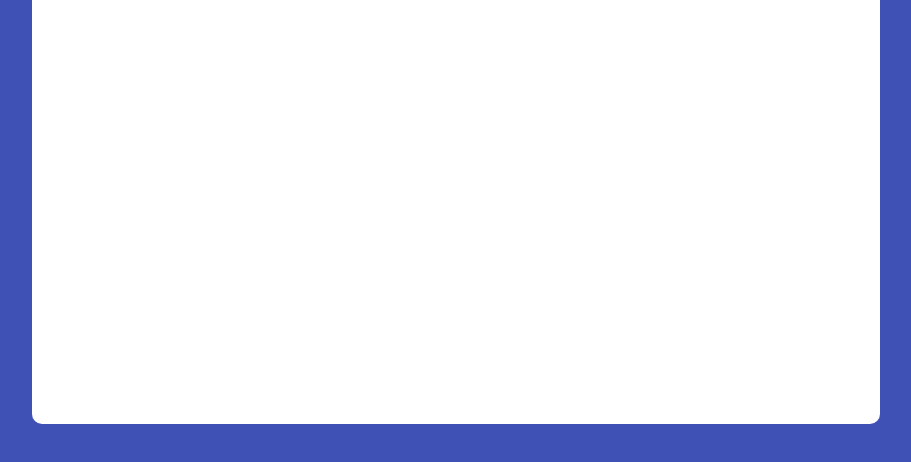
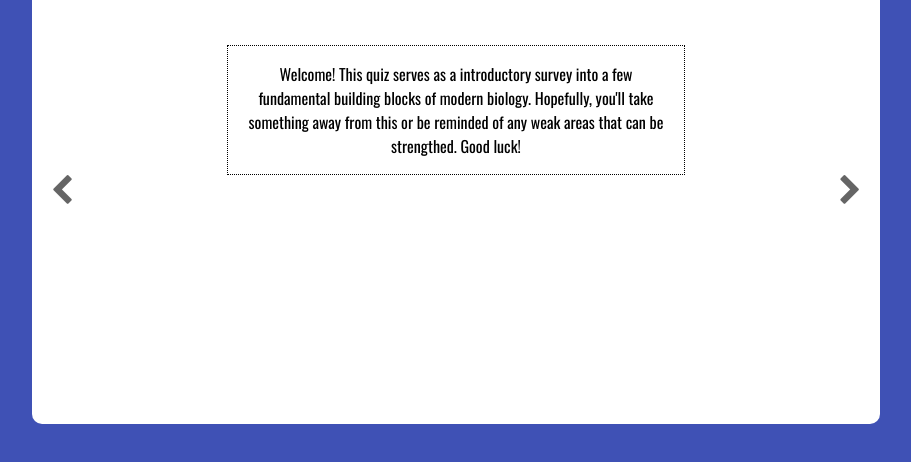
Before and after one commit to jaredhensley/quiz, a plain HTML site: page index.html in a window 1280 px wide. Shown: the part 200-662 px from the top of the page, without its empty margins (184-1095 px from the left). Drawn offline with nearby package versions, Linux system fonts and the light colour scheme.

Commit message:
intro paragraph and border style

```diff
--- a/css/styles.css
+++ b/css/styles.css
@@ -29,15 +29,15 @@ text-align: center;
 	margin-left: 2.5em;
 	margin-right: 2.5em;
 	background-color: #303F9F;
-	border: 1px solid white;
+	border: 1.5px solid white;
 	color: white;
 	border-radius:5px;
 	display: inline-block;
 	font-size: 1em;
-	letter-spacing: 1px
-
+	letter-spacing: 1px;
 
 }
+
 .bleft {
 	float: left;
 
@@ -64,3 +64,22 @@ text-align: center;
 	color: white;
 	letter-spacing: 1.5px;
 }
+
+.arrowleft {
+ margin-left: .575em;
+ opacity: .6;
+}
+
+.arrowright {
+	margin-right: .575em;
+	opacity:.6;
+}
+
+.intro-wrap {
+	width: 50%;
+	text-align: center;
+	margin: 0 auto;
+	border: 1px dotted black;
+	margin-top:3em;
+	padding:1em;
+}
--- a/index.html
+++ b/index.html
@@ -4,6 +4,7 @@
 	<meta charset="UTF-8">
 	<title>Jared's Biology Quiz</title>
 	<link href='http://fonts.googleapis.com/css?family=Oswald:400,300,700' rel='stylesheet' type='text/css'>
+	<link rel="stylesheet" href="https://maxcdn.bootstrapcdn.com/font-awesome/4.4.0/css/font-awesome.min.css">
 	<link rel="stylesheet" href="css/normalize.css">
 	<link rel="stylesheet" type="text/css" href="css/styles.css">
 
@@ -16,8 +17,14 @@
 				<div class="titletext">BIOLOGY 101</div>
 			</div>
 			<button class="bstyle bright">Share</button>
+		</div> <!-- end-topbar-->
+	<div class="intro-wrap">
+		<div class="intro">
+				Welcome! This quiz serves as a introductory survey into a few fundamental building blocks of modern biology.  Hopefully, you'll take something away from this or be reminded of any weak areas that can be strengthed. Good luck!
 		</div>
-
-	</div>
+</div>
+	<i class="bleft arrowleft fa fa-chevron-left fa-2x"></i>
+	<i class="bright arrowright fa fa-chevron-right fa-2x"></i>
+	</div> <!--end-container-->
 </body>
 </html>
```
